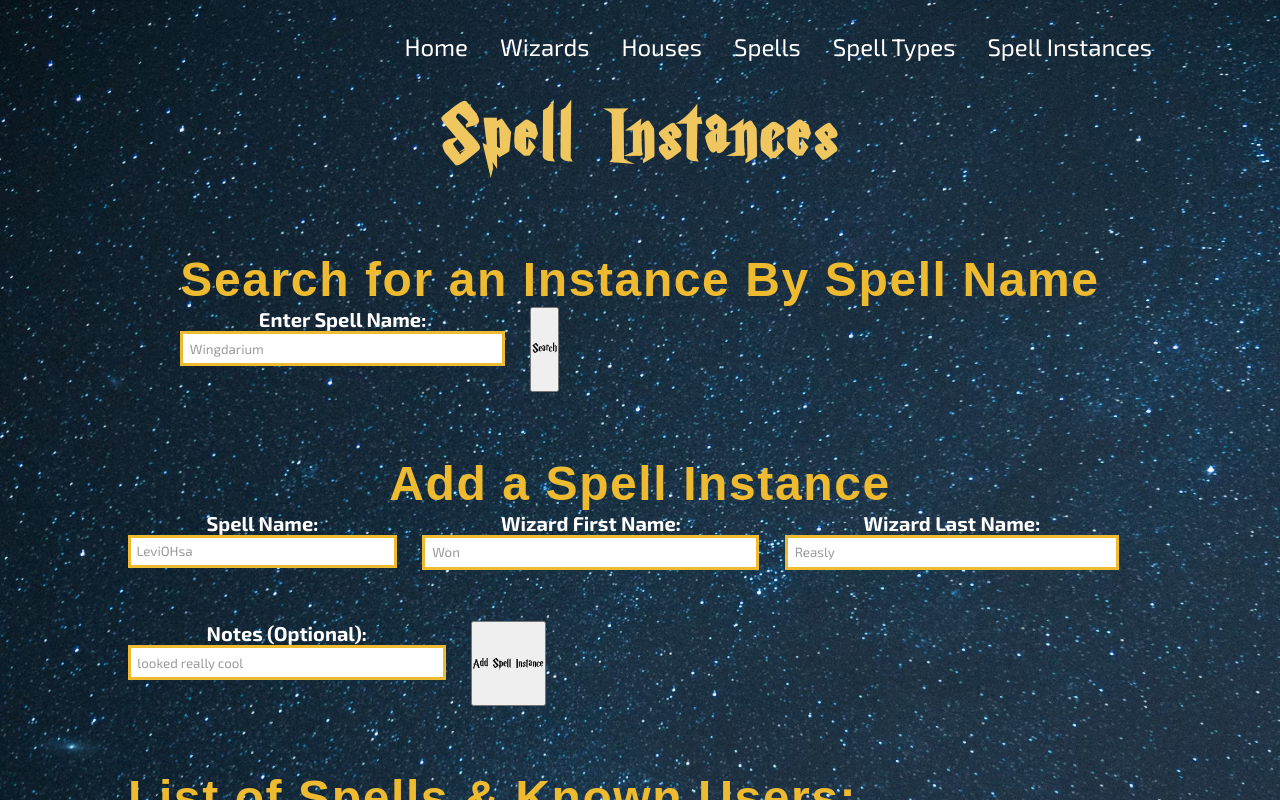
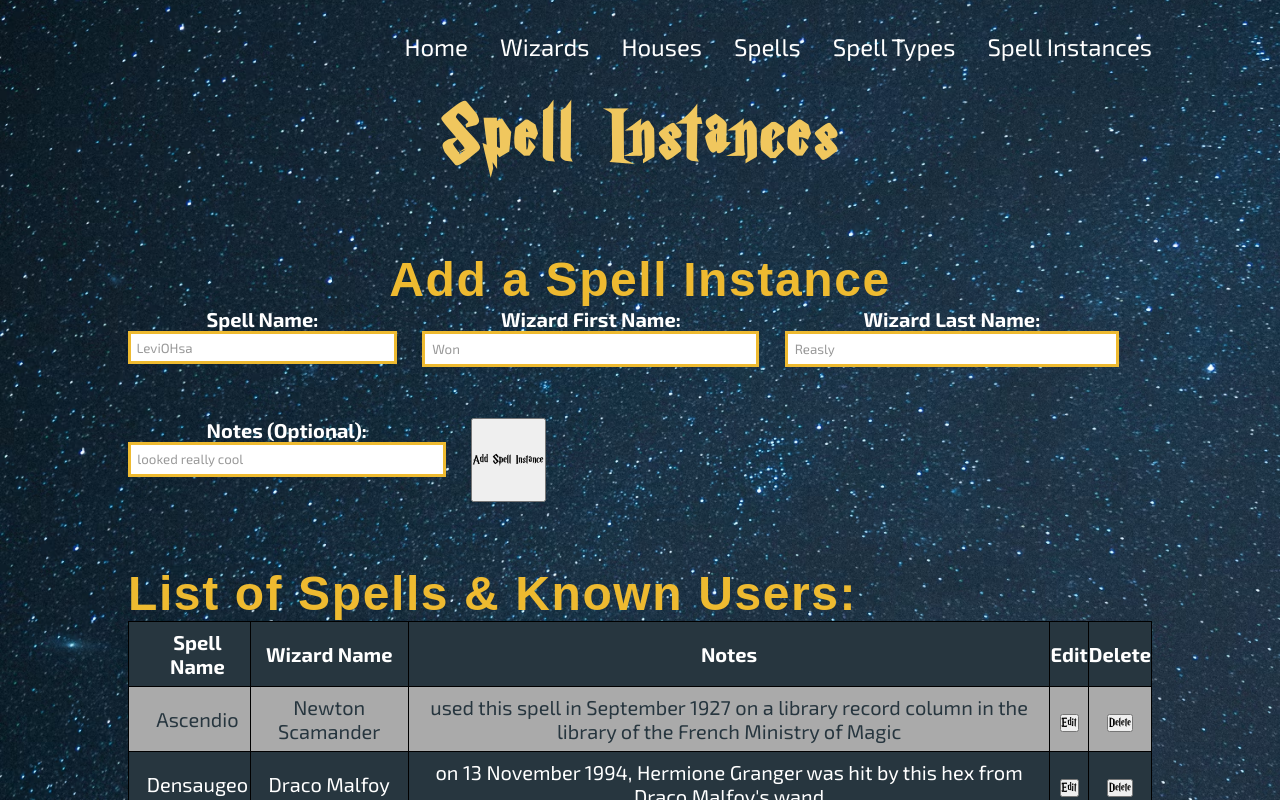
Before and after one commit to annaleexjohnson/cs340-project, a Next.js app in the folder client/: page /spell-instances in a window 1280 px wide. Shown: the top 800 px of the page. Built offline with nearby package versions, Linux system fonts and the light colour scheme; a web font is replaced by a local one.

Commit message:
remove search for spell instance

```diff
--- a/client/src/app/spell-instances/page.jsx
+++ b/client/src/app/spell-instances/page.jsx
@@ -7,19 +7,6 @@ export default function Instances() {
     <>
       <div className={styles.container}>
         <h1>Spell Instances</h1>
-
-        <div className={styles.instanceSearchContainer}>
-          <h3>Search for an Instance By Spell Name</h3>
-
-          <form className={styles.instanceSearchForm}>
-            <div>
-              <label>Enter Spell Name:</label>
-              <input type="text" placeholder="Wingdarium"></input>
-            </div>
-
-            <button>Search</button>
-          </form>
-        </div>
 
         <div className={styles.addInstanceContainer}>
           <h3>Add a Spell Instance</h3>
```
